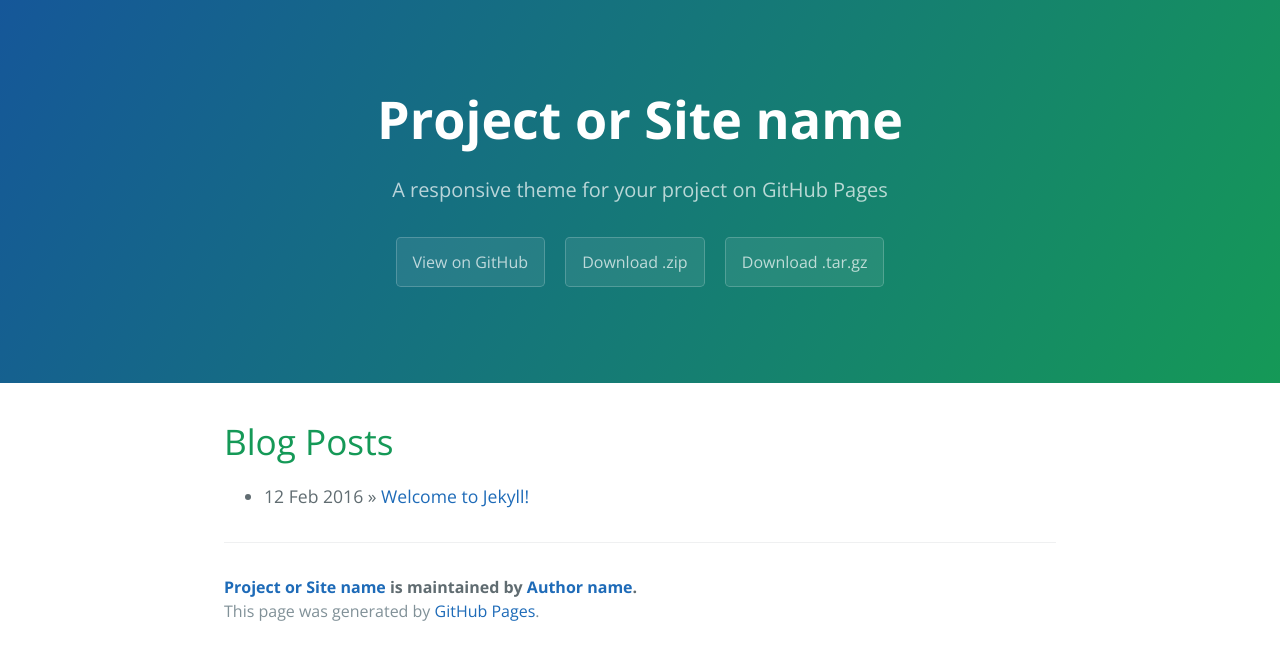
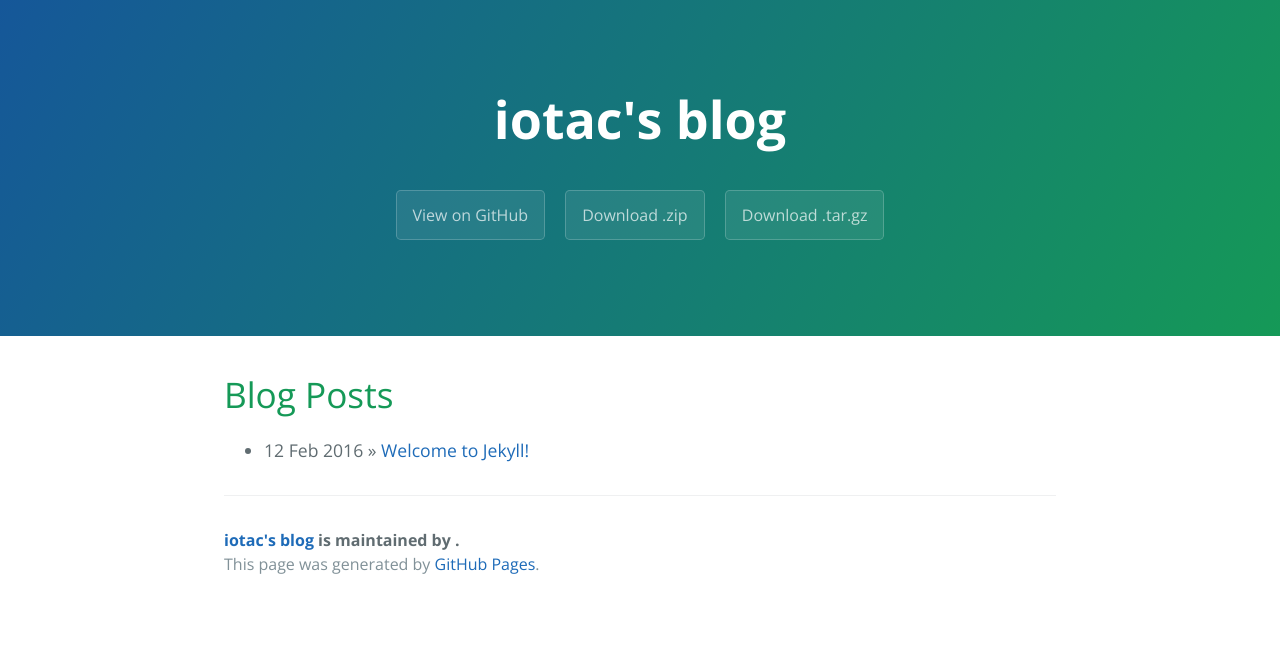
Before and after one commit to iotac01/iotac01.github.io, a Jekyll site: the page built from index.html, in a window 1280 px wide. Shown: the top 660 px of the page. Built offline with Jekyll 4.4.1, drawn with Linux system fonts in a browser that asks for light colours; the list of posts is cut into pages by our own code.

Commit message:
add site's name

```diff
--- a/_config.yml
+++ b/_config.yml
@@ -1,14 +1,17 @@
 # Setup
-title:        Project or Site name
-tagline:      A responsive theme for your project on GitHub Pages
+#title:        Project or Site name
+title:        iotac's blog
+#tagline:      A responsive theme for your project on GitHub Pages
 baseurl:      ""
 paginate:     1
 locale:       "en"
 
 # About/contact
 author:
-  name:       Author name
-  url:        http://yourhomepage.com
+#name:       Author name
+name:       iotac
+#url:        http://yourhomepage.com
+url:        https://blog.iotac.xyz/
 
 # Gems
 gems:
```
